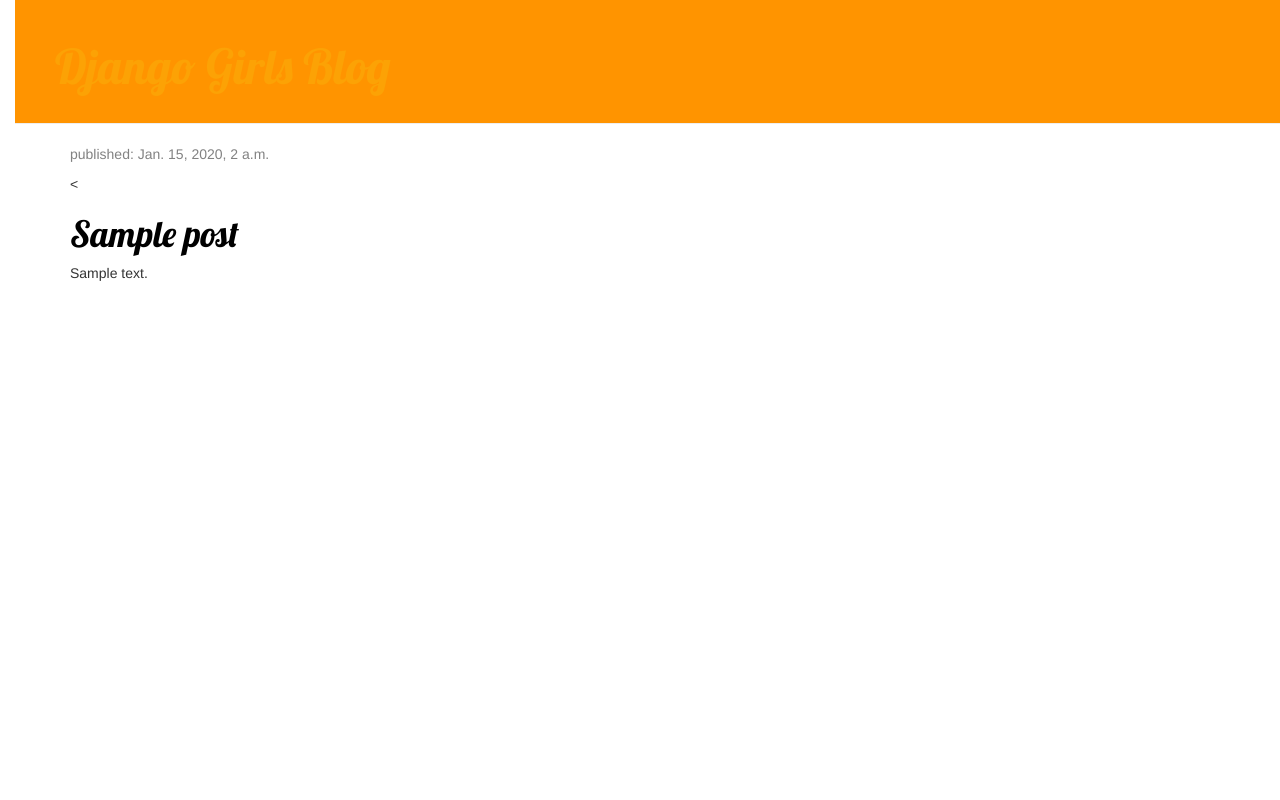
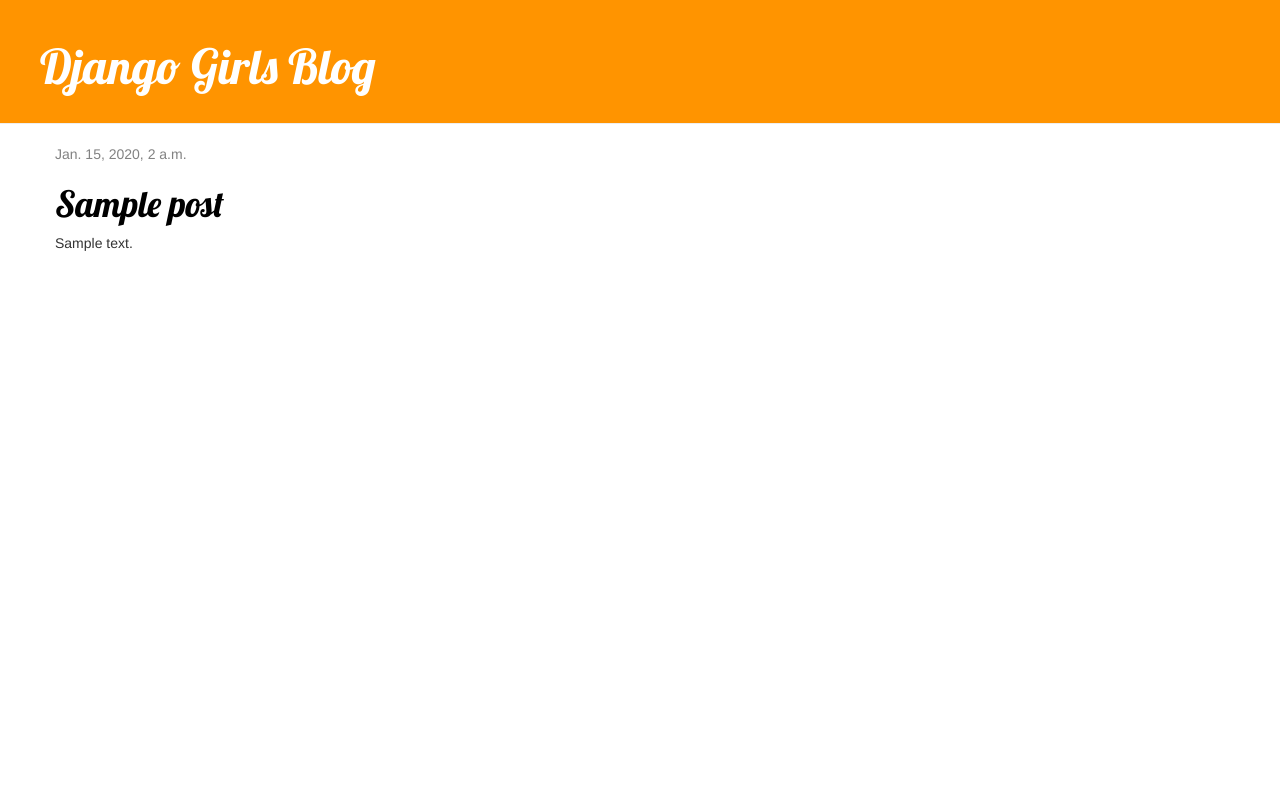
Before and after one commit to meaganhegler/my-first-blog, a Django app: template blog/templates/blog/post_list.html in a window 1280 px wide. Run offline with Django 3.2, Linux system fonts and the light colour scheme; the template is opened without the code that fills it: values that come from a table or form of the project are taken from there, others are empty; tables that the repository leaves empty hold one stand-in row (values such as "Sample post"); some libraries are stand-ins or nearby versions.

Commit message:
Cleaned up files

```diff
--- a/blog/static/css/blog.css
+++ b/blog/static/css/blog.css
@@ -1,20 +1,13 @@
-h1 a {
-	color:#FCA205;
-	font-family: 'Lobster';
-}
-body {
-	padding-left: 15px;
-}
 .page-header {
     background-color: #ff9400;
     margin-top: 0;
     padding: 20px 20px 20px 40px;
 }
 
-.page-header h1, page-header h1 a, .page-header h1 a:visited, .page-header h1 a:active {
+.page-header h1, .page-header h1 a, .page-header h1 a:visited, .page-header h1 a:active {
     color: #ffffff;
     font-size: 36pt;
-	text-decoration: nonee;
+    text-decoration: none;
 }
 
 .content {
--- a/blog/templates/blog/post_list.html
+++ b/blog/templates/blog/post_list.html
@@ -4,9 +4,9 @@
 {% for post in posts %}
     <div class="post">
         <div class="date">
-                        <p>published: {{ post.published_date }}</p>
+            {{ post.published_date }}
         </div>
-                    <<h1><a href="{% url 'post_detail' pk=post.pk %}">{{ post.title }}</a></h1>
+        <h1><a href="{% url 'post_detail' pk=post.pk %}">{{ post.title }}</a></h1>
         <p>{{ post.text|linebreaksbr }}</p>
     </div>
 {% endfor %}
```
Lines whose indentation alone changed are shown as unchanged.
